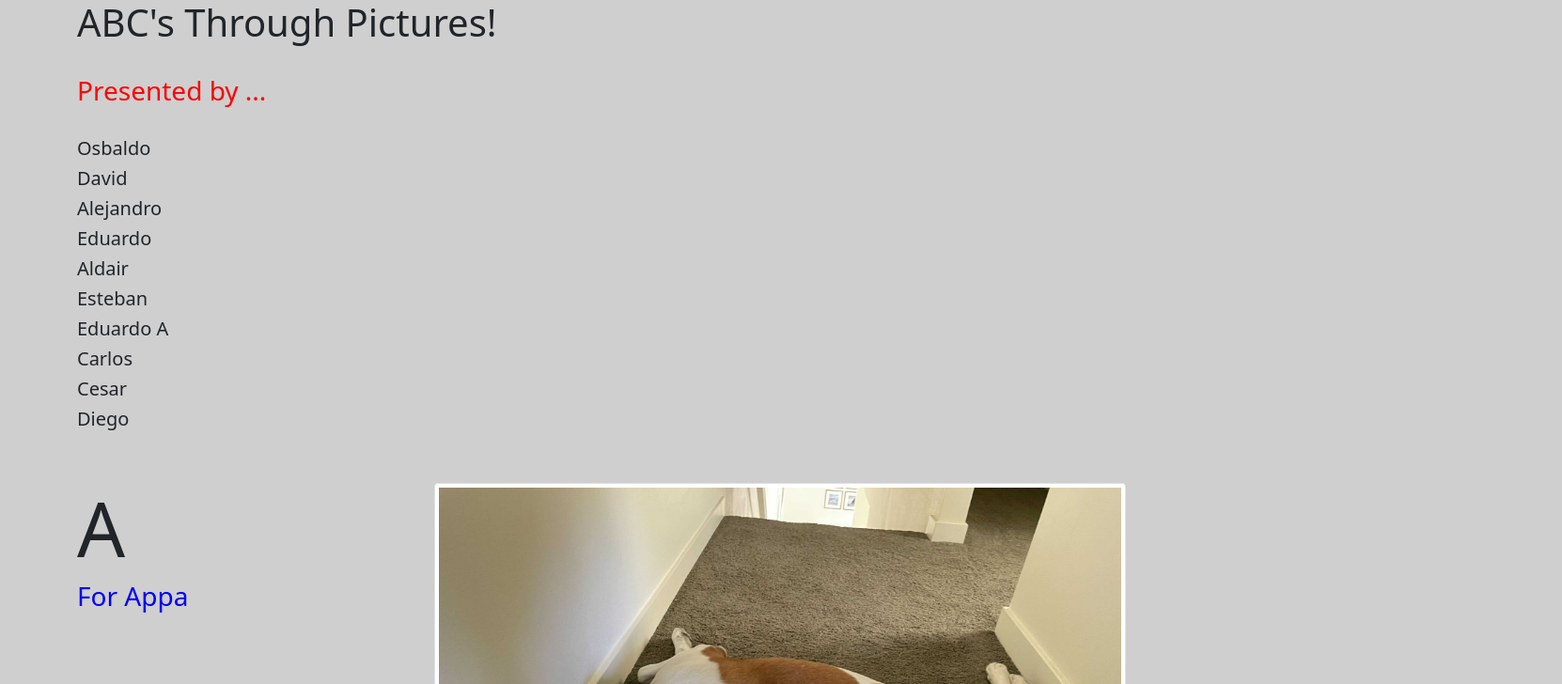
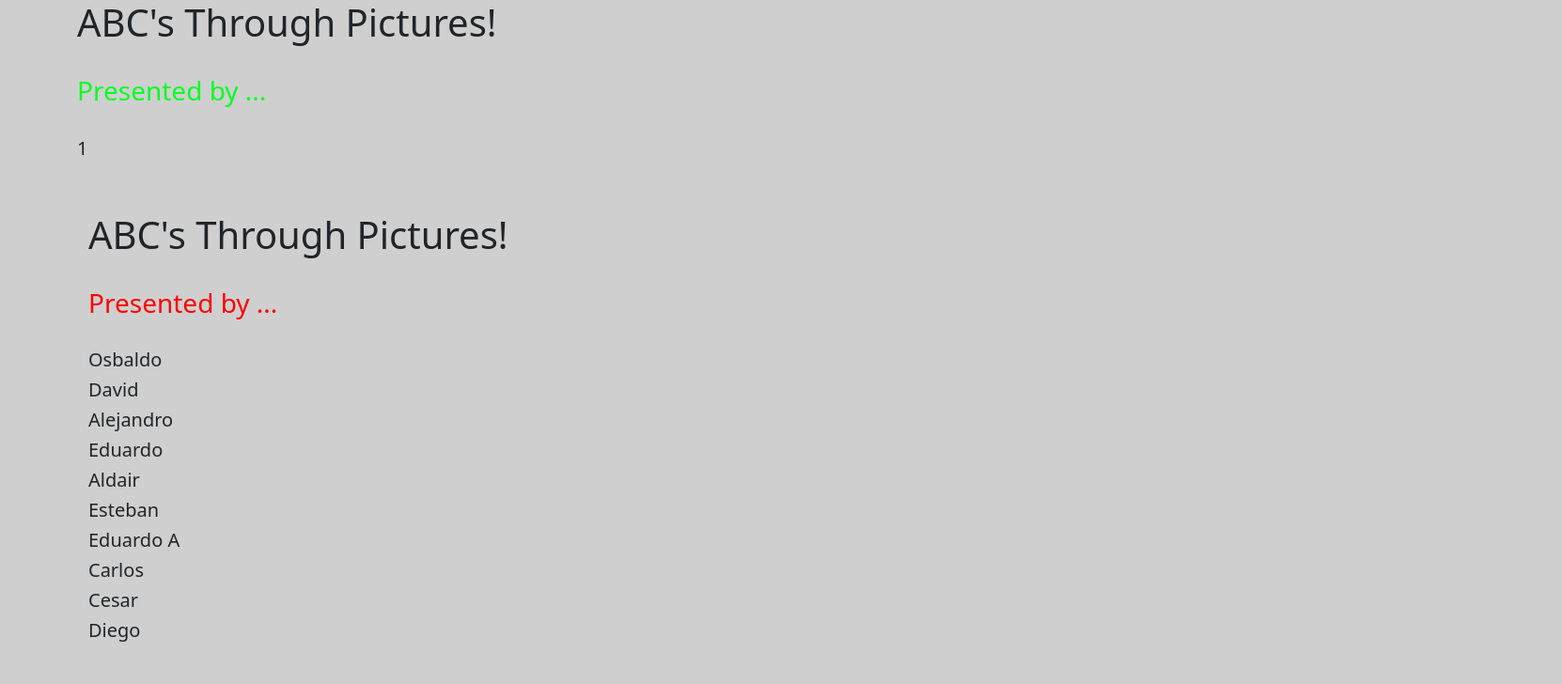
Before and after one commit to alejandro01espindolaa/lab2102, a plain HTML site: page index.html in a window 1280 px wide. Shown: the top 728 px of the page at 94% size, 1662 px wide, since content can reach past the window. Drawn offline with nearby package versions, Linux system fonts and the light colour scheme.

Commit message:
actualizacion archivos

```diff
--- a/index.html
+++ b/index.html
@@ -1,3 +1,38 @@
+<!DOCTYPE html>
+<html>
+
+<head>
+  <meta charset="utf-8">
+  <meta name="viewport" content="width=device-width">
+  <title>replit</title>
+  <link href="https://cdn.jsdelivr.net/npm/bootstrap@5.1.3/dist/css/bootstrap.min.css" rel="stylesheet" integrity="sha384-1BmE4kWBq78iYhFldvKuhfTAU6auU8tT94WrHftjDbrCEXSU1oBoqyl2QvZ6jIW3" crossorigin="anonymous">
+
+</head>
+
+<body>
+    <main class="container">
+        <div class="row">
+            <div class="col">
+                <h1>ABC's Through Pictures!</h1>
+            </div>
+        </div>
+        <br>
+        <div class="row">
+            <div class="col">
+                <h3>Presented by ...</h3>
+            </div>
+        </div>
+        <br>
+        <div class="row">
+            <div class="col-12">
+                <!-- Enter each persons name in place of the "Insert Name Here" below -->
+                <h5>1</h5>
+
+
+            </div>
+        </div>
+        <br>
+        <br>
         <!DOCTYPE html>
         <html>
           <head>
@@ -139,7 +174,7 @@
               <div class="row">
                 <div class="col-4">
                   <h1 class="display-1">H</h1>
-          <h3>For</h3>
+                  <h3>For Horse</h3>
                 </div>
                 <div class="col-8">
                   <!-- insert pathway to image  -->
@@ -153,7 +188,7 @@
               <div class="row">
                 <div class="col-4">
                   <h1 class="display-1">I</h1>
-          <h3>For</h3>
+                  <h3>For Iguana</h3>
                 </div>
                 <div class="col-8">
                   <!-- insert pathway to image  -->
```
Also changed, not shown: Pictures/gohan-arroz-al-vapor-estilo-japones-foto-principal.webp (added), Pictures/r - rice.jpg, Pictures/t - teacher.jpeg, script.js (indentation only), 3 other files. Lines whose indentation alone changed are shown as unchanged.
